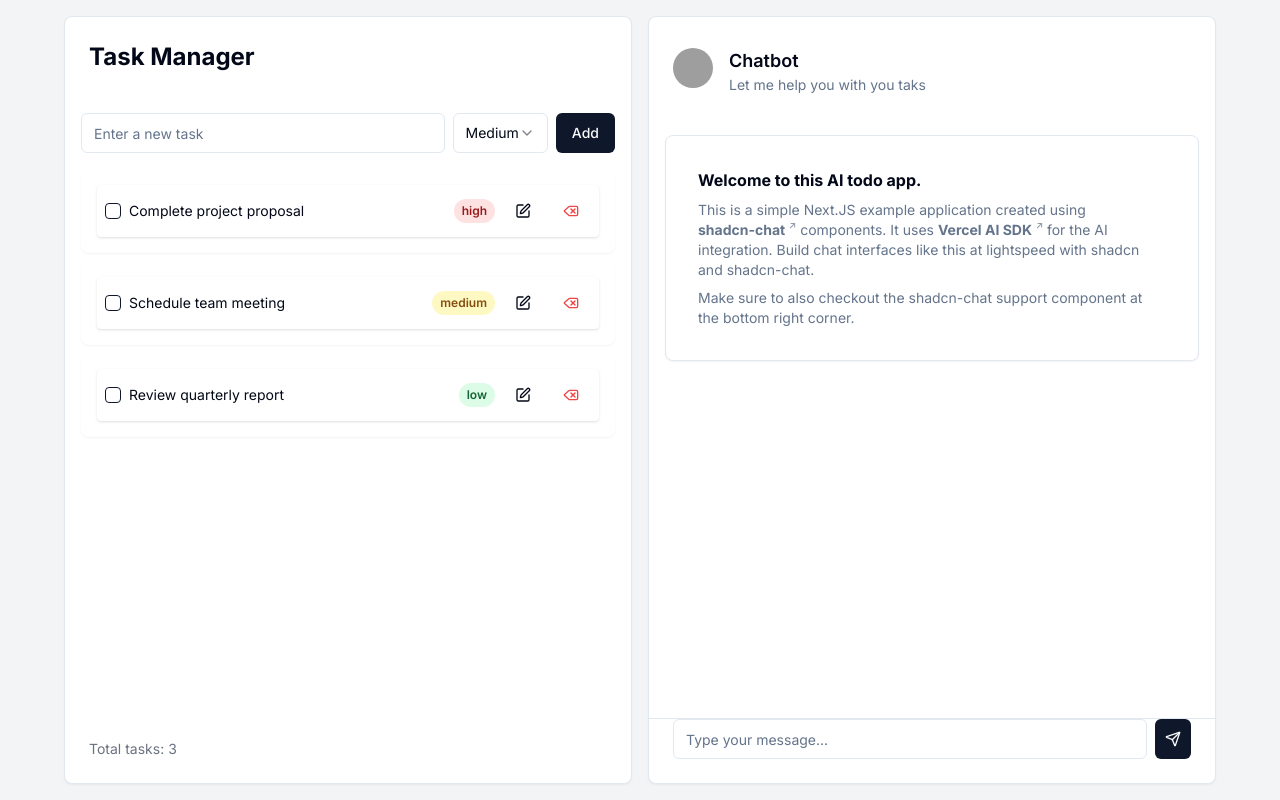
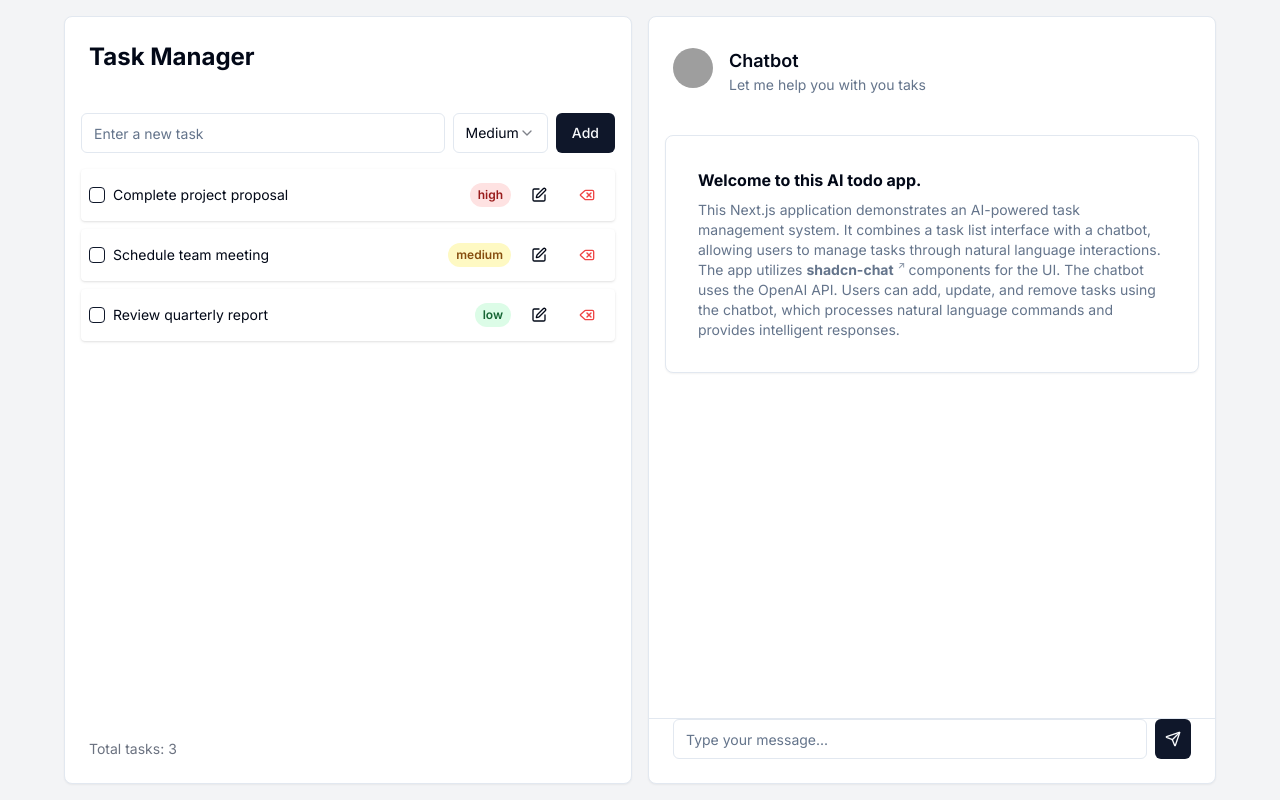
Before and after one commit to eric-nichols-nyc/ai-todos, a Next.js app: page / in a window 1280 px wide. Built offline with nearby package versions, Linux system fonts and the light colour scheme; grey boxes are pictures that could not be loaded.

Commit message:
fix: updated chat intro copy

```diff
--- a/app/api/tasks/route.ts
+++ b/app/api/tasks/route.ts
@@ -27,7 +27,8 @@ export async function POST(req: Request) {
     const completion = await openai.chat.completions.create({
       model: "gpt-3.5-turbo",
       messages: [
-        { role: "system", content: "You are a helpful assistant that manages a task list. If the user provides a high level task, suggest a list of more specific tasks related to it. If the user asks to add a specific task, suggest it in your response." },
+        { role: "system", content: "You are a helpful assistant that manages a task list. If the user provides a high level task, suggest a list of more specific tasks related to it. If the user asks to add a specific task, suggest it in your response."
+          + "Please provide your response in the form of a numbered or bulleted list. like this: 1.[Task one] 2[Task two] 3[Task three]" },
         { role: "user", content: `Current tasks: ${JSON.stringify(tasks)}. User message: ${message}` }
       ],
       functions: [
--- a/app/chat.tsx
+++ b/app/chat.tsx
@@ -251,11 +251,11 @@ export const Chat = () => {
             {messages.length === 0 && (
           <div className='w-full bg-background shadow-sm border rounded-lg p-8 flex flex-col gap-2'>
             <h1 className='font-bold'>Welcome to this example app.</h1>
-            <p className='text-muted-foreground text-sm'>This is a simple Next.JS example application created using <a href="https://github.com/jakobhoeg/shadcn-chat" className='font-bold inline-flex flex-1 justify-center gap-1 leading-4 hover:underline'>shadcn-chat
+            <p className='text-muted-foreground text-sm'>This Next.js application demonstrates an AI-powered task management system. It combines a task list interface with a chatbot, allowing users to manage tasks through natural language interactions. The app utilizes <a href="https://github.com/jakobhoeg/shadcn-chat" className='font-bold inline-flex flex-1 justify-center gap-1 leading-4 hover:underline'>shadcn-chat
               <svg aria-hidden="true" height="7" viewBox="0 0 6 6" width="7" className="opacity-70"><path d="M1.25215 5.54731L0.622742 4.9179L3.78169 1.75597H1.3834L1.38936 0.890915H5.27615V4.78069H4.40513L4.41109 2.38538L1.25215 5.54731Z" fill="currentColor"></path></svg>
-            </a> components. It uses <a href="https://sdk.vercel.ai/" className='font-bold inline-flex flex-1 justify-center gap-1 leading-4 hover:underline'>Vercel AI SDK
+            </a> components for the UI and the <a href="https://sdk.vercel.ai/" className='font-bold inline-flex flex-1 justify-center gap-1 leading-4 hover:underline'>Vercel AI SDK
                 <svg aria-hidden="true" height="7" viewBox="0 0 6 6" width="7" className="opacity-70"><path d="M1.25215 5.54731L0.622742 4.9179L3.78169 1.75597H1.3834L1.38936 0.890915H5.27615V4.78069H4.40513L4.41109 2.38538L1.25215 5.54731Z" fill="currentColor"></path></svg>
-              </a> for the AI integration. Build chat interfaces like this at lightspeed with shadcn and shadcn-chat.</p>
+              </a> for AI integration. Users can add, update, and remove tasks using the chatbot, which processes natural language commands and provides intelligent responses.</p>
             <p className='text-muted-foreground text-sm'>Make sure to also checkout the shadcn-chat support component at the bottom right corner.</p>
           </div>
         )}
--- a/components/chatbot.tsx
+++ b/components/chatbot.tsx
@@ -289,10 +289,14 @@ export default function Chatbot() {
           <div className="w-full bg-background shadow-sm border rounded-lg p-8 flex flex-col gap-2">
             <h1 className="font-bold">Welcome to this AI todo app.</h1>
             <p className="text-muted-foreground text-sm">
-              This is a simple Next.JS example application created using{" "}
+              This Next.js application demonstrates an AI-powered task
+              management system. It combines a task list interface with a
+              chatbot, allowing users to manage tasks through natural language
+              interactions. The app utilizes{" "}
               <a
                 href="https://github.com/jakobhoeg/shadcn-chat"
-                className="font-bold inline-flex flex-1 justify-center gap-1 leading-4 hover:underline"
+                className="font-bold inline-flex flex-1 justify-center
+ gap-1 leading-4 hover:underline"
               >
                 shadcn-chat
                 <svg
@@ -303,36 +307,15 @@ export default function Chatbot() {
                   className="opacity-70"
                 >
                   <path
-                    d="M1.25215 5.54731L0.622742 4.9179L3.78169 1.75597H1.3834L1.38936 0.890915H5.27615V4.78069H4.40513L4.41109 2.38538L1.25215 5.54731Z"
+                    d="M1.25215 5.54731L0.622742 4.9179L3.78169 1.75597H1.3834L1.38936
+ 0.890915H5.27615V4.78069H4.40513L4.41109 2.38538L1.25215 5.54731Z"
                     fill="currentColor"
                   ></path>
                 </svg>
               </a>{" "}
-              components. It uses{" "}
-              <a
-                href="https://sdk.vercel.ai/"
-                className="font-bold inline-flex flex-1 justify-center gap-1 leading-4 hover:underline"
-              >
-                Vercel AI SDK
-                <svg
-                  aria-hidden="true"
-                  height="7"
-                  viewBox="0 0 6 6"
-                  width="7"
-                  className="opacity-70"
-                >
-                  <path
-                    d="M1.25215 5.54731L0.622742 4.9179L3.78169 1.75597H1.3834L1.38936 0.890915H5.27615V4.78069H4.40513L4.41109 2.38538L1.25215 5.54731Z"
-                    fill="currentColor"
-                  ></path>
-                </svg>
-              </a>{" "}
-              for the AI integration. Build chat interfaces like this at
-              lightspeed with shadcn and shadcn-chat.
-            </p>
-            <p className="text-muted-foreground text-sm">
-              Make sure to also checkout the shadcn-chat support component at
-              the bottom right corner.
+              components for the UI. The chatbot uses the OpenAI API. Users can add, update, and remove tasks using
+              the chatbot, which processes natural language commands and
+              provides intelligent responses.
             </p>
           </div>
         )}
--- a/components/taskManager.tsx
+++ b/components/taskManager.tsx
@@ -128,8 +128,8 @@ const TaskManager: React.FC = () => {
           </Select> */}
           <ul className="space-y-2">
             {tasks.map((task: Task) => (
-              <li key={task.id} className="bg-white rounded-lg shadow-sm p-4">
                 <TaskListItem
+                  key={task.id}
                   id={task.id}
                   task={task.task}
                   priority={task.priority || 'medium'}
@@ -137,7 +137,6 @@ const TaskManager: React.FC = () => {
                   onUpdate={(id, updatedTask) => handleUpdateTask(id, updatedTask as Partial<Task>)}
                   onDelete={removeTask}
                 />
-              </li>
             ))}
           </ul>
         </div>
--- a/package.json
+++ b/package.json
@@ -29,6 +29,7 @@
     "openai": "^4.56.0",
     "react": "^18",
     "react-dom": "^18",
+    "react-markdown": "^9.0.1",
     "tailwind-merge": "^2.5.2",
     "tailwindcss-animate": "^1.0.7",
     "uuid": "^10.0.0",
```
Also changed, not shown: 1 other file (tests, documents, lock files or other folders).
